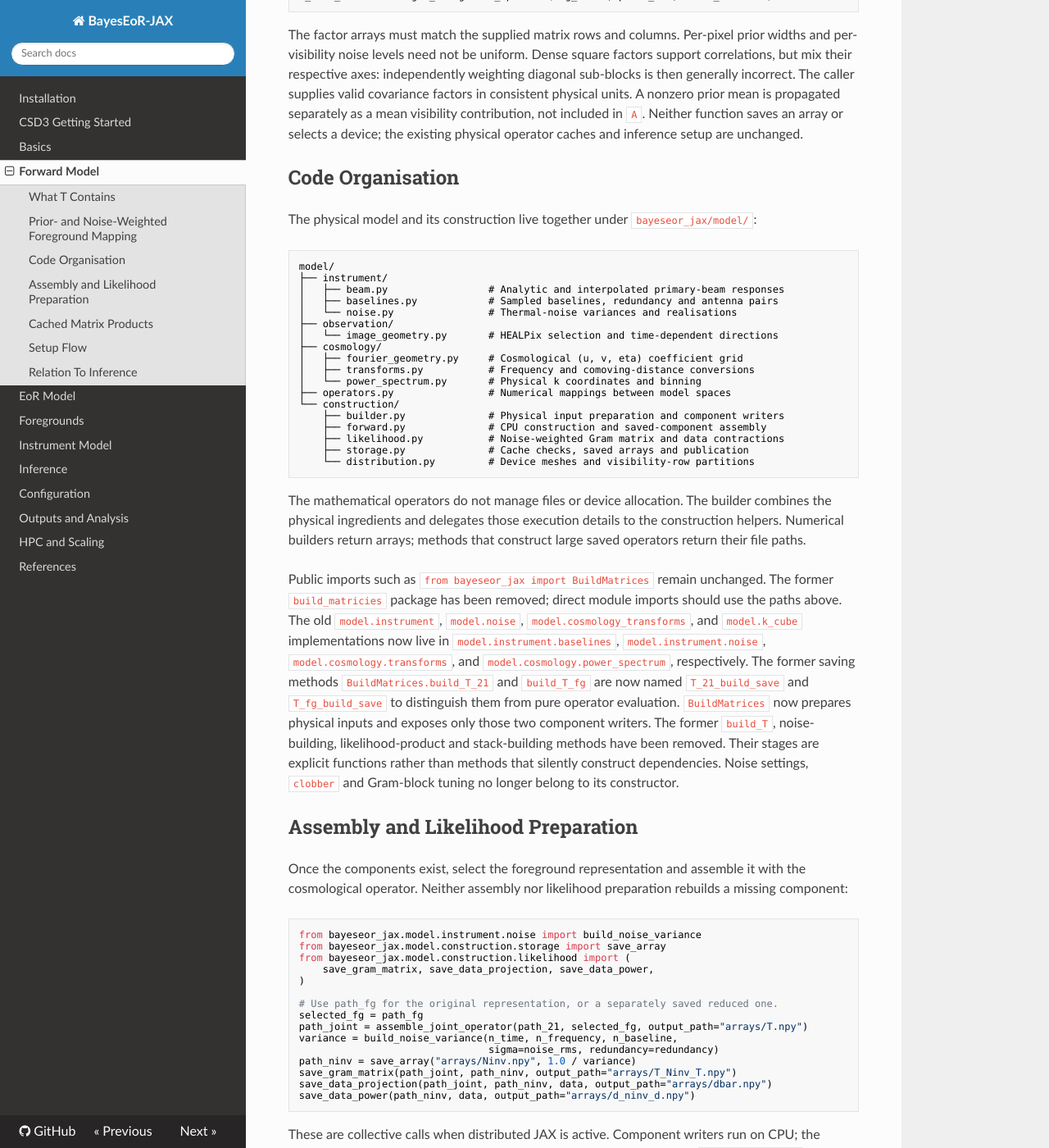
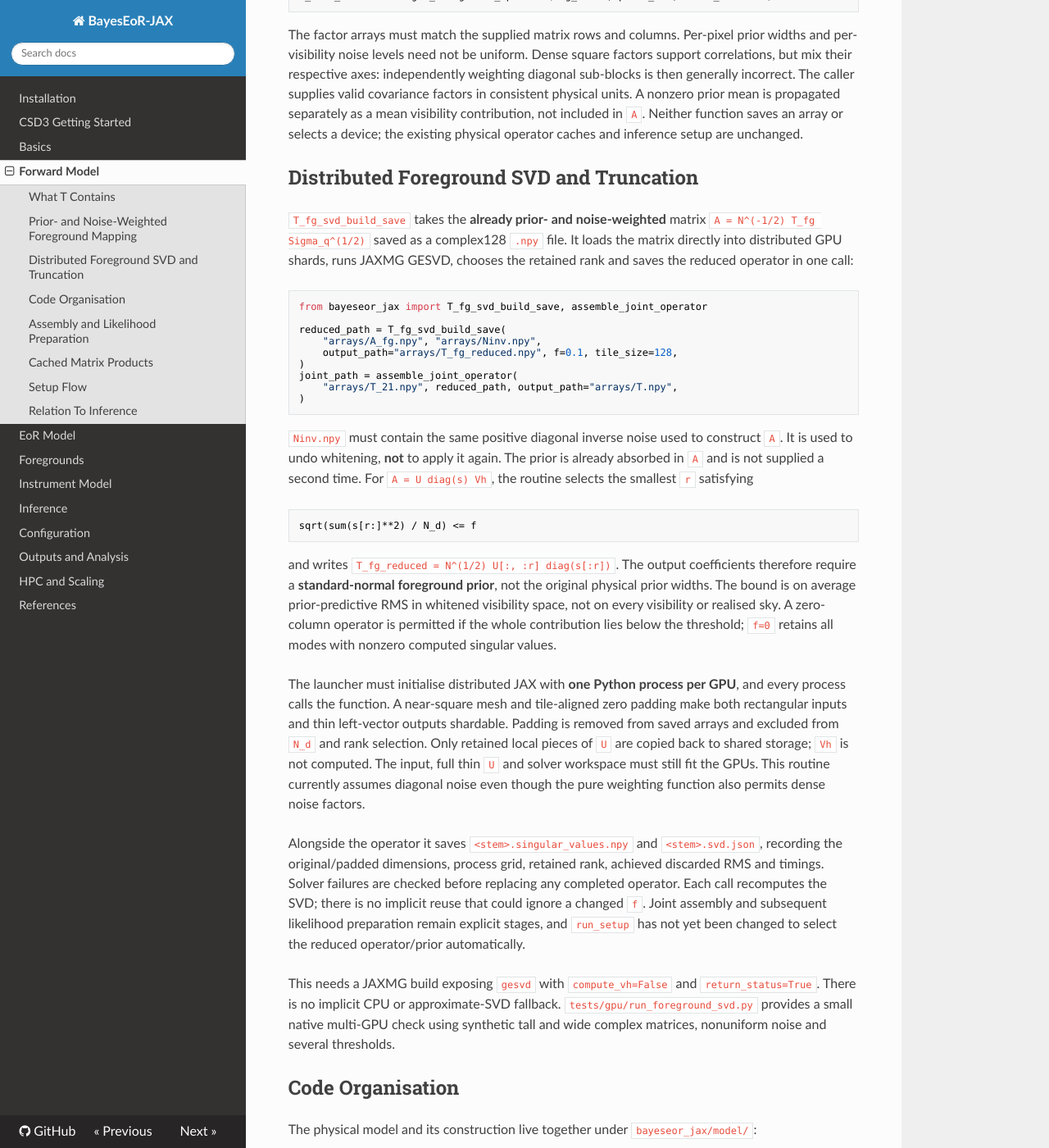
Before and after one commit to JacobTutt/BayesEoR-JAX, an MkDocs documentation site: the page built from docs/forward-model.md, in a window 1280 px wide and 1400 px high, scrolled down 2493 px. Shown: the whole window at 82% size. Built offline with MkDocs 1.6.1, drawn with Linux system fonts in a browser that asks for light colours; nearby versions of some CDN libraries; some of the changed text lies outside the part shown.

Commit message:
Document foreground SVD workflow and add native GPU smoke check

````diff
--- a/docs/forward-model.md
+++ b/docs/forward-model.md
@@ -134,6 +134,63 @@ is propagated separately as a mean visibility contribution, not included in `A`.
 Neither function saves an array or selects a device; the existing physical
 operator caches and inference setup are unchanged.
 
+## Distributed Foreground SVD and Truncation
+
+`T_fg_svd_build_save` takes the **already prior- and noise-weighted** matrix
+`A = N^(-1/2) T_fg Sigma_q^(1/2)` saved as a complex128 `.npy` file. It loads
+the matrix directly into distributed GPU shards, runs JAXMG GESVD, chooses the
+retained rank and saves the reduced operator in one call:
+
+```python
+from bayeseor_jax import T_fg_svd_build_save, assemble_joint_operator
+
+reduced_path = T_fg_svd_build_save(
+    "arrays/A_fg.npy", "arrays/Ninv.npy",
+    output_path="arrays/T_fg_reduced.npy", f=0.1, tile_size=128,
+)
+joint_path = assemble_joint_operator(
+    "arrays/T_21.npy", reduced_path, output_path="arrays/T.npy",
+)
+```
+
+`Ninv.npy` must contain the same positive diagonal inverse noise used to
+construct `A`. It is used to undo whitening, **not** to apply it again.
+The prior is already absorbed in `A` and is not supplied a second time.
+For `A = U diag(s) Vh`, the routine selects the smallest `r` satisfying
+
+```text
+sqrt(sum(s[r:]**2) / N_d) <= f
+```
+
+and writes `T_fg_reduced = N^(1/2) U[:, :r] diag(s[:r])`. The output coefficients
+therefore require a **standard-normal foreground prior**, not the original
+physical prior widths. The bound is on average prior-predictive RMS in whitened
+visibility space, not on every visibility or realised sky. A zero-column operator
+is permitted if the whole contribution lies below the threshold; `f=0` retains
+all modes with nonzero computed singular values.
+
+The launcher must initialise distributed JAX with **one Python process per GPU**,
+and every process calls the function. A near-square mesh and tile-aligned zero
+padding make both rectangular inputs and thin left-vector outputs shardable.
+Padding is removed from saved arrays and excluded from `N_d` and rank selection.
+Only retained local pieces of `U` are copied back to shared storage; `Vh` is not
+computed. The input, full thin `U` and solver workspace must still fit the GPUs.
+This routine currently assumes diagonal noise even though the pure weighting
+function also permits dense noise factors.
+
+Alongside the operator it saves `<stem>.singular_values.npy` and
+`<stem>.svd.json`, recording the original/padded dimensions, process grid,
+retained rank, achieved discarded RMS and timings. Solver failures are checked
+before replacing any completed operator. Each call recomputes the SVD; there is
+no implicit reuse that could ignore a changed `f`. Joint assembly and subsequent
+likelihood preparation remain explicit stages, and `run_setup` has not yet been
+changed to select the reduced operator/prior automatically.
+
+This needs a JAXMG build exposing `gesvd` with `compute_vh=False` and
+`return_status=True`. There is no implicit CPU or approximate-SVD fallback.
+`tests/gpu/run_foreground_svd.py` provides a small native multi-GPU check using
+synthetic tall and wide complex matrices, nonuniform noise and several thresholds.
+
 ## Code Organisation
 
 The physical model and its construction live together under `bayeseor_jax/model/`:
@@ -154,6 +211,7 @@ model/
 └── construction/
     ├── builder.py              # Physical input preparation and component writers
     ├── forward.py              # CPU construction and saved-component assembly
+    ├── foreground_svd.py       # Distributed KL reduction of a weighted operator
     ├── likelihood.py           # Noise-weighted Gram matrix and data contractions
     ├── storage.py              # Cache checks, saved arrays and publication
     └── distribution.py         # Device meshes and visibility-row partitions
@@ -213,9 +271,9 @@ For in-memory use, `build_gram_matrix`, `build_data_projection` and
 The supplied foreground operator must use the same visibility rows as `T_21`.
 Its coefficient prior must also match the chosen representation: physical prior
 widths for the original basis, or a standard-normal prior when those widths have
-already been absorbed into a reduced operator. Automatic KL construction and
-reduced-prior selection are not part of `run_setup`; that entry point still uses
-the original foreground representation.
+already been absorbed into a reduced operator. The SVD stage above is explicit;
+automatic reduction and reduced-prior selection are not part of `run_setup`,
+which still uses the original foreground representation.
 
 ## Cached Matrix Products
 
````
Also changed, not shown: docs/foregrounds.md (+3 -1 lines), 1 other file.
